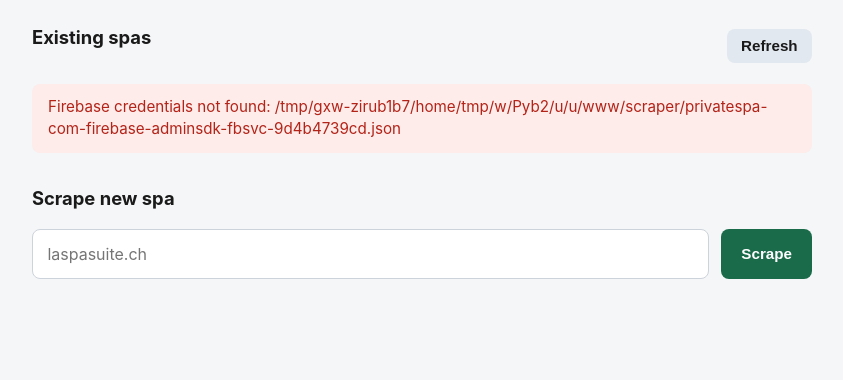
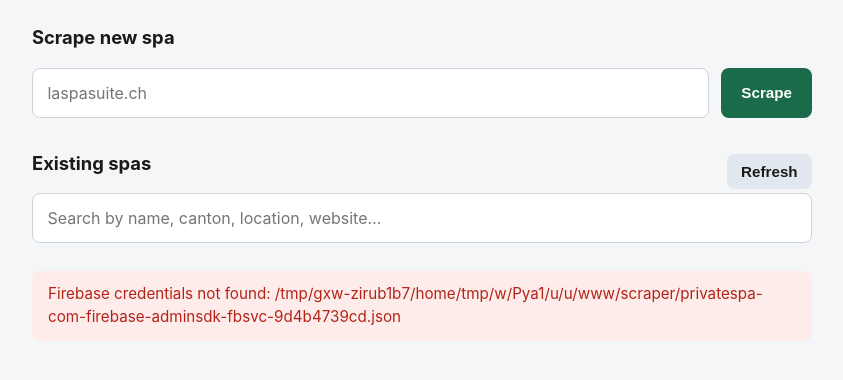
Before and after one commit to Trnquil/privatespa-scraper, a Flask app: page / in a window 1280 px wide. Shown: the part 102-482 px from the top of the page, without its empty margins (218-1061 px from the left). Run offline with Flask 3, Linux system fonts and the light colour scheme; parts of the project's set-up code (start-up, migrations or seed data) failed here and were passed over.

Commit message:
Scrape Spa at the top

```diff
--- a/scraper/static/home.js
+++ b/scraper/static/home.js
@@ -4,7 +4,11 @@
 const statusEl = document.getElementById("status");
 const spaListEl = document.getElementById("spa-list");
 const spaListStatusEl = document.getElementById("spa-list-status");
+const spaListCountEl = document.getElementById("spa-list-count");
+const spaSearchInput = document.getElementById("spa-search");
 const refreshSpasBtn = document.getElementById("refresh-spas-btn");
+
+let allSpas = [];
 
 function normalizeUrl(url) {
   const trimmed = url.trim();
@@ -29,15 +33,54 @@
   spaListStatusEl.classList.add("hidden");
 }
 
+function spaMatchesQuery(spa, query) {
+  const haystack = [
+    spa.name,
+    spa.canton,
+    spa.location,
+    spa.website,
+    spa.id,
+  ]
+    .filter(Boolean)
+    .join(" ")
+    .toLowerCase();
+
+  return haystack.includes(query);
+}
+
+function updateSpaListCount(shown, total, query) {
+  if (!total) {
+    spaListCountEl.classList.add("hidden");
+    return;
+  }
+
+  if (query) {
+    spaListCountEl.textContent = `${shown} of ${total} spas`;
+  } else {
+    spaListCountEl.textContent = `${total} spas`;
+  }
+  spaListCountEl.classList.remove("hidden");
+}
+
 function renderSpaList(spas) {
   spaListEl.innerHTML = "";
+  const query = spaSearchInput.value.trim().toLowerCase();
+  const filtered = query ? spas.filter((spa) => spaMatchesQuery(spa, query)) : spas;
+
+  updateSpaListCount(filtered.length, spas.length, query);
 
   if (!spas.length) {
+    spaListCountEl.classList.add("hidden");
     spaListEl.innerHTML = '<p class="spa-list-empty">No spas found in Firestore.</p>';
     return;
   }
 
-  for (const spa of spas) {
+  if (!filtered.length) {
+    spaListEl.innerHTML = '<p class="spa-list-empty">No spas match your search.</p>';
+    return;
+  }
+
+  for (const spa of filtered) {
     const link = document.createElement("a");
     link.className = "spa-list-item";
     link.href = `/spa/${encodeURIComponent(spa.id)}`;
@@ -66,11 +109,13 @@
       throw new Error(result.error || "Failed to load spas");
     }
 
+    allSpas = result.spas || [];
     clearSpaListStatus();
-    renderSpaList(result.spas || []);
+    renderSpaList(allSpas);
   } catch (error) {
     setSpaListStatus(error.message, "error");
     spaListEl.innerHTML = "";
+    spaListCountEl.classList.add("hidden");
   } finally {
     refreshSpasBtn.disabled = false;
   }
@@ -110,5 +155,9 @@
   if (normalized) urlInput.value = normalized;
 });
 
+spaSearchInput.addEventListener("input", () => {
+  renderSpaList(allSpas);
+});
+
 refreshSpasBtn.addEventListener("click", loadSpaList);
 loadSpaList();
--- a/scraper/static/style.css
+++ b/scraper/static/style.css
@@ -92,6 +92,22 @@
 .scrape-section h2 {
   margin: 0 0 1rem;
   font-size: 1.15rem;
+}
+
+.spa-search {
+  width: 100%;
+  padding: 0.75rem 0.9rem;
+  margin-bottom: 0.75rem;
+  border: 1px solid #ccd3da;
+  border-radius: 8px;
+  font-size: 1rem;
+  background: #fff;
+}
+
+.spa-list-count {
+  margin: 0 0 0.75rem;
+  font-size: 0.85rem;
+  color: #666;
 }
 
 .spa-list {
--- a/scraper/templates/index.html
+++ b/scraper/templates/index.html
@@ -16,17 +16,6 @@
         </p>
       </header>
 
-      <section class="spa-library">
-        <div class="spa-library-header">
-          <h2>Existing spas</h2>
-          <button type="button" id="refresh-spas-btn" class="secondary-btn">
-            Refresh
-          </button>
-        </div>
-        <div id="spa-list-status" class="status hidden"></div>
-        <div id="spa-list" class="spa-list"></div>
-      </section>
-
       <section class="scrape-section">
         <h2>Scrape new spa</h2>
         <form id="scrape-form" class="url-form">
@@ -39,9 +28,27 @@
           />
           <button type="submit" id="scrape-btn">Scrape</button>
         </form>
+        <div id="status" class="status hidden"></div>
       </section>
 
-      <div id="status" class="status hidden"></div>
+      <section class="spa-library">
+        <div class="spa-library-header">
+          <h2>Existing spas</h2>
+          <button type="button" id="refresh-spas-btn" class="secondary-btn">
+            Refresh
+          </button>
+        </div>
+        <input
+          type="search"
+          id="spa-search"
+          class="spa-search"
+          placeholder="Search by name, canton, location, website…"
+          autocomplete="off"
+        />
+        <p id="spa-list-count" class="spa-list-count hidden"></p>
+        <div id="spa-list-status" class="status hidden"></div>
+        <div id="spa-list" class="spa-list"></div>
+      </section>
     </div>
 
     <script src="/static/home.js"></script>
```
